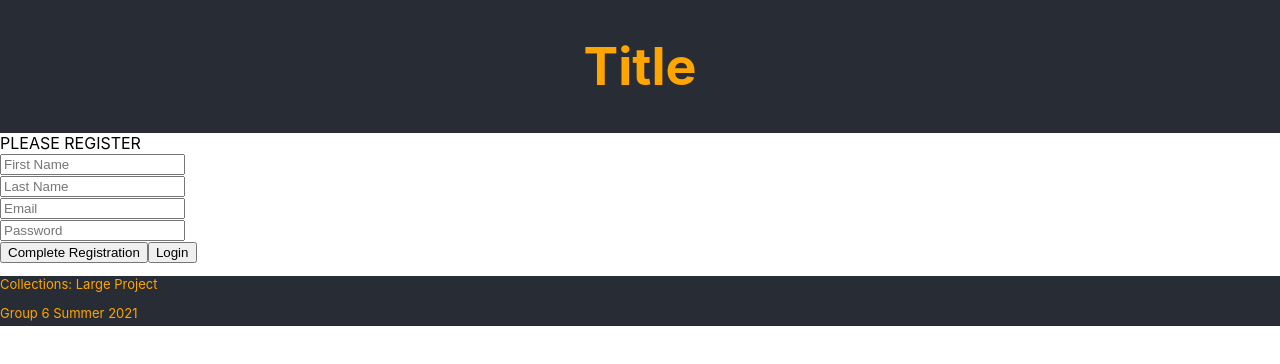
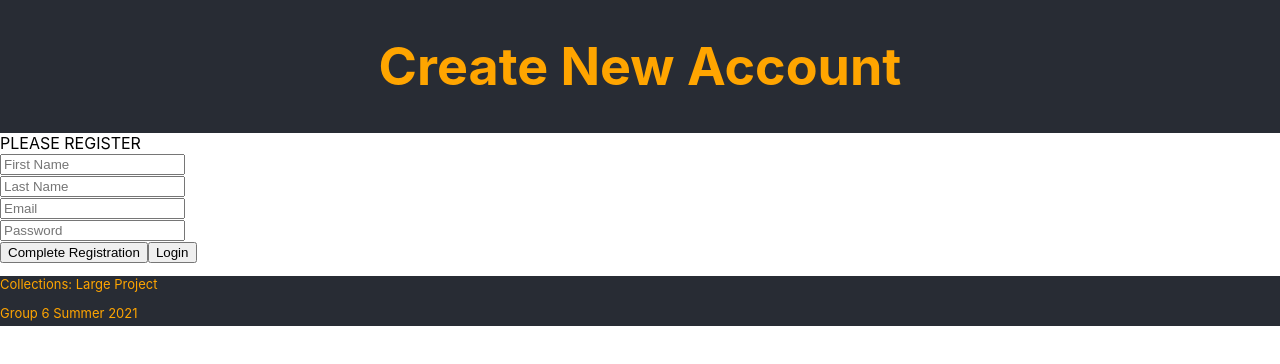
Before and after one commit to MichaelSedlack/Collections, a React (Create React App) app in the folder frontend/: page /register in a window 1280 px wide. Shown: the top 364 px of the page. Built offline with nearby package versions, Linux system fonts and the light colour scheme.

Commit message:
added routing to header

```diff
--- a/frontend/src/components/PageHeader.js
+++ b/frontend/src/components/PageHeader.js
@@ -1,12 +1,26 @@
 import React from 'react';
 import '../App.css';
+import { BrowserRouter as Router, Route, Redirect, Switch } from 'react-router-dom';
 
 function PageHeader(){
     return(
+
         <div>
-            <header>
-                <h1>Title</h1>
-            </header>
+            <Router>
+                <Switch>
+                    <Route path='/' exact>
+                        <header>
+                            <h1>Collections</h1>
+                        </header>
+                    </Route>
+                    <Route path='/register' exact>
+                        <header>
+                            <h1>Create New Account</h1>
+                        </header>
+                    </Route>
+                </Switch>
+            </Router>
+
 
         </div>
 
```
